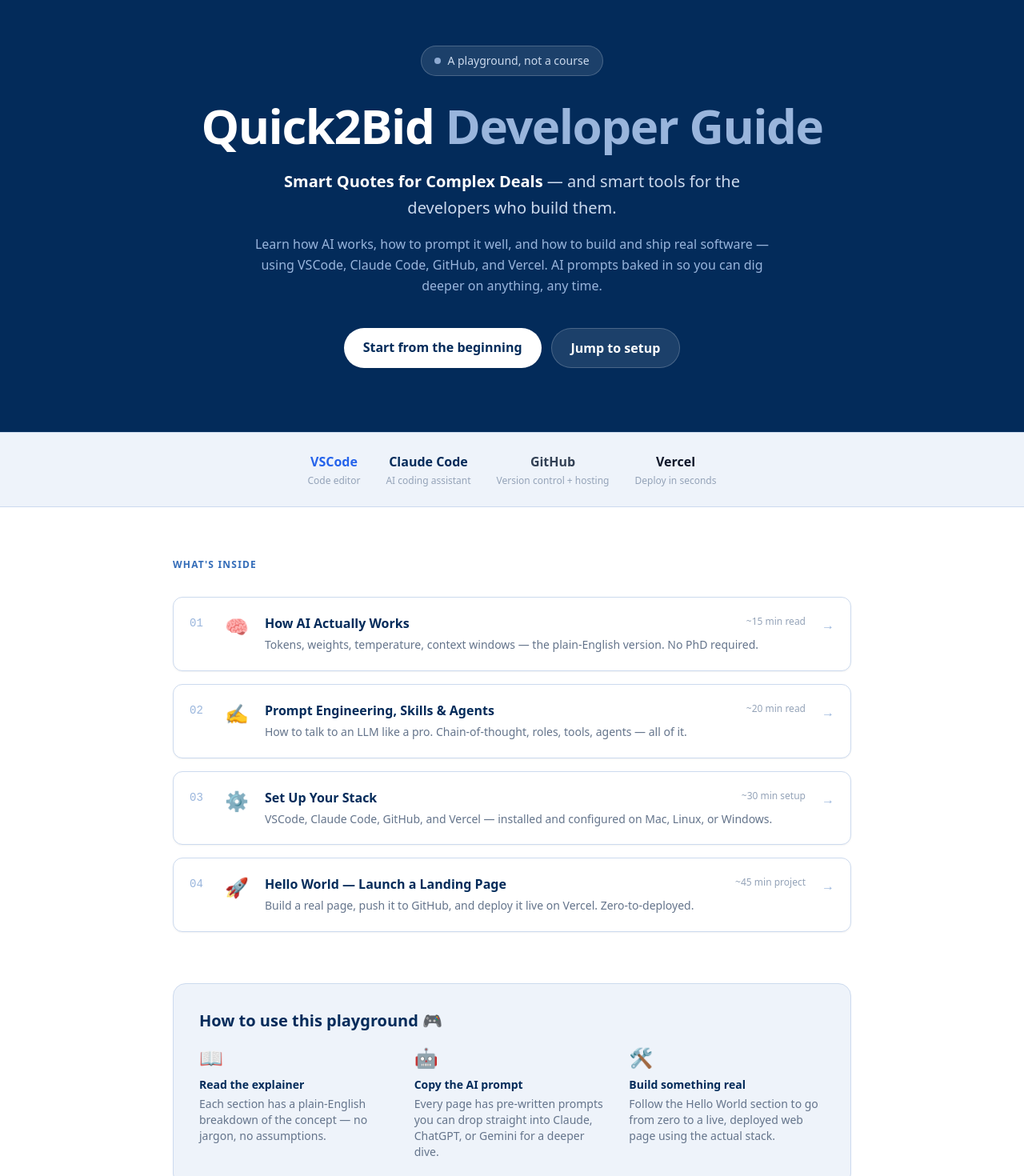
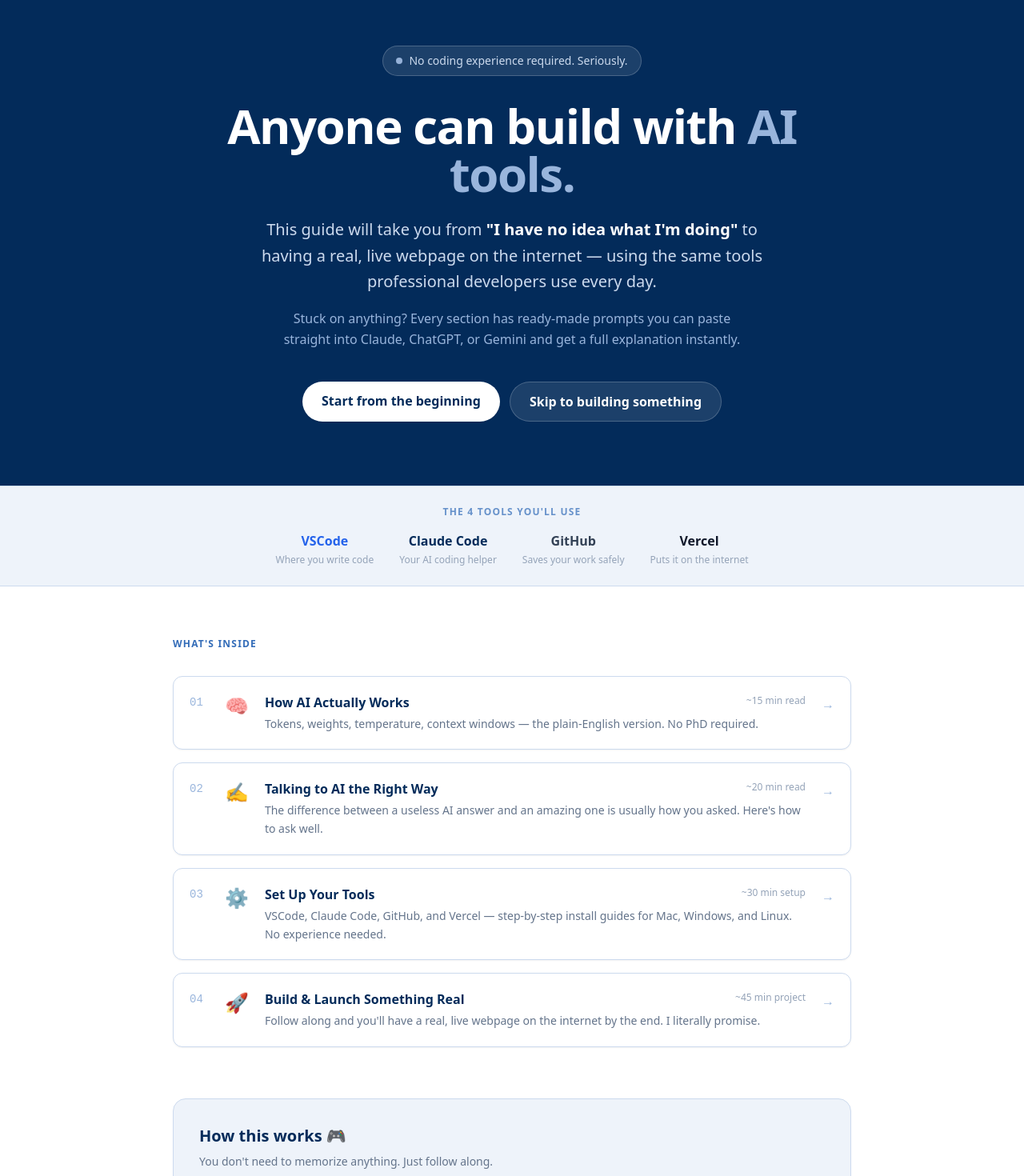
Before and after one commit to bbarlas-quick2bid/cc-for-dummies, a Next.js app: page / in a window 1280 px wide. Shown: the part 80-1550 px from the top of the page at 80% size. Built offline with nearby package versions, Linux system fonts and the light colour scheme.

Commit message:
feat: friendlier tone + improved AskYourAI copy prompt UX

```diff
--- a/app/layout.tsx
+++ b/app/layout.tsx
@@ -3,12 +3,12 @@ import "./globals.css";
 import NavBar from "@/components/NavBar";
 
 export const metadata: Metadata = {
-  title: "Quick2Bid Developer Guide — VSCode · Claude Code · GitHub · Vercel",
+  title: "Quick2Bid Guide — Anyone Can Build with AI",
   description:
-    "Quick2Bid's plain-English guide to AI, LLMs, and the modern dev stack. Learn how to build and ship with VSCode, Claude Code, GitHub, and Vercel.",
+    "A plain-English guide to AI tools — no experience needed. Learn how to use VSCode, Claude Code, GitHub, and Vercel to build and ship something real.",
   openGraph: {
-    title: "Quick2Bid Developer Guide",
-    description: "Smart tools for the modern developer. Learn VSCode, Claude Code, GitHub & Vercel — with AI prompts baked in.",
+    title: "Quick2Bid Guide — Anyone Can Build with AI",
+    description: "No coding experience required. Learn AI tools and build a real webpage — with ready-made prompts for Claude, ChatGPT, and Gemini baked in.",
     type: "website",
   },
 };
--- a/app/page.tsx
+++ b/app/page.tsx
@@ -14,36 +14,36 @@ const sections = [
     href: "/prompt-engineering",
     icon: "✍️",
     number: "02",
-    title: "Prompt Engineering, Skills & Agents",
+    title: "Talking to AI the Right Way",
     description:
-      "How to talk to an LLM like a pro. Chain-of-thought, roles, tools, agents — all of it.",
+      "The difference between a useless AI answer and an amazing one is usually how you asked. Here's how to ask well.",
     time: "~20 min read",
   },
   {
     href: "/setup",
     icon: "⚙️",
     number: "03",
-    title: "Set Up Your Stack",
+    title: "Set Up Your Tools",
     description:
-      "VSCode, Claude Code, GitHub, and Vercel — installed and configured on Mac, Linux, or Windows.",
+      "VSCode, Claude Code, GitHub, and Vercel — step-by-step install guides for Mac, Windows, and Linux. No experience needed.",
     time: "~30 min setup",
   },
   {
     href: "/hello-world",
     icon: "🚀",
     number: "04",
-    title: "Hello World — Launch a Landing Page",
+    title: "Build & Launch Something Real",
     description:
-      "Build a real page, push it to GitHub, and deploy it live on Vercel. Zero-to-deployed.",
+      "Follow along and you'll have a real, live webpage on the internet by the end. I literally promise.",
     time: "~45 min project",
   },
 ];
 
 const tools = [
-  { name: "VSCode", role: "Code editor", color: "text-blue-600" },
-  { name: "Claude Code", role: "AI coding assistant", color: "text-brand-500" },
-  { name: "GitHub", role: "Version control + hosting", color: "text-slate-700" },
-  { name: "Vercel", role: "Deploy in seconds", color: "text-slate-900" },
+  { name: "VSCode", role: "Where you write code", color: "text-blue-600" },
+  { name: "Claude Code", role: "Your AI coding helper", color: "text-brand-500" },
+  { name: "GitHub", role: "Saves your work safely", color: "text-slate-700" },
+  { name: "Vercel", role: "Puts it on the internet", color: "text-slate-900" },
 ];
 
 export default function Home() {
@@ -55,25 +55,22 @@ export default function Home() {
           <div className="inline-flex items-center gap-2 bg-white/10 border border-white/20 rounded-full px-4 py-2 mb-8">
             <span className="w-2 h-2 rounded-full bg-brand-200 animate-pulse" />
             <span className="text-sm text-brand-100 font-medium">
-              A playground, not a course
+              No coding experience required. Seriously.
             </span>
           </div>
 
           <h1 className="text-5xl sm:text-6xl font-extrabold leading-[1.1] mb-6 tracking-tight">
-            Quick2Bid{" "}
+            Anyone can build with{" "}
             <span className="text-brand-200">
-              Developer Guide
+              AI tools.
             </span>
           </h1>
 
           <p className="text-xl text-brand-100 leading-relaxed max-w-2xl mx-auto mb-4">
-            <em className="font-semibold not-italic text-white">Smart Quotes for Complex Deals</em>
-            {" "}— and smart tools for the developers who build them.
+            This guide will take you from <em className="font-semibold not-italic text-white">"I have no idea what I'm doing"</em> to having a real, live webpage on the internet — using the same tools professional developers use every day.
           </p>
-          <p className="text-brand-200 leading-relaxed max-w-2xl mx-auto mb-10">
-            Learn how AI works, how to prompt it well, and how to build and ship
-            real software — using VSCode, Claude Code, GitHub, and Vercel. AI
-            prompts baked in so you can dig deeper on anything, any time.
+          <p className="text-brand-200 leading-relaxed max-w-xl mx-auto mb-10">
+            Stuck on anything? Every section has ready-made prompts you can paste straight into Claude, ChatGPT, or Gemini and get a full explanation instantly.
           </p>
 
           <div className="flex flex-col sm:flex-row gap-3 justify-center">
@@ -84,10 +81,10 @@ export default function Home() {
               Start from the beginning
             </Link>
             <Link
-              href="/setup"
+              href="/hello-world"
               className="px-6 py-3 bg-white/10 hover:bg-white/20 text-white font-semibold rounded-[10000px] border border-white/20 transition-colors"
             >
-              Jump to setup
+              Skip to building something
             </Link>
           </div>
         </div>
@@ -96,6 +93,7 @@ export default function Home() {
       {/* Tool stack strip */}
       <section className="border-y border-brand-100 bg-brand-50 py-6">
         <div className="max-w-4xl mx-auto px-6">
+          <p className="text-center text-xs font-bold text-brand-300 uppercase tracking-widest mb-4">The 4 tools you&apos;ll use</p>
           <div className="flex flex-wrap items-center justify-center gap-8">
             {tools.map((t) => (
               <div key={t.name} className="flex flex-col items-center gap-1">
@@ -121,15 +119,10 @@ export default function Home() {
               href={s.href}
               className="group flex gap-5 p-5 rounded-xl border border-brand-100 bg-white hover:bg-brand-50 hover:border-brand-300 transition-all shadow-sm"
             >
-              {/* Number */}
               <div className="flex-shrink-0 text-sm font-mono text-brand-200 group-hover:text-brand-400 transition-colors pt-0.5 w-6">
                 {s.number}
               </div>
-
-              {/* Icon */}
               <div className="flex-shrink-0 text-2xl">{s.icon}</div>
-
-              {/* Text */}
               <div className="flex-1 min-w-0">
                 <div className="flex items-start justify-between gap-4">
                   <h3 className="font-bold text-brand-500 group-hover:text-brand-600 transition-colors">
@@ -143,8 +136,6 @@ export default function Home() {
                   {s.description}
                 </p>
               </div>
-
-              {/* Arrow */}
               <div className="flex-shrink-0 text-brand-200 group-hover:text-brand-500 transition-all group-hover:translate-x-1 pt-0.5">
                 →
               </div>
@@ -153,35 +144,33 @@ export default function Home() {
         </div>
       </section>
 
-      {/* How to use this guide */}
+      {/* How it works */}
       <section className="max-w-4xl mx-auto px-6 pb-16">
         <div className="rounded-2xl border border-brand-100 bg-brand-50 p-8">
-          <h2 className="text-xl font-bold text-brand-500 mb-4">
-            How to use this playground 🎮
+          <h2 className="text-xl font-bold text-brand-500 mb-2">
+            How this works 🎮
           </h2>
+          <p className="text-slate-500 text-sm mb-6">You don&apos;t need to memorize anything. Just follow along.</p>
           <div className="grid sm:grid-cols-3 gap-6 text-sm text-slate-500">
             <div>
               <div className="text-2xl mb-2">📖</div>
-              <p className="font-semibold text-brand-500 mb-1">Read the explainer</p>
+              <p className="font-semibold text-brand-500 mb-1">Read the plain-English explainer</p>
               <p>
-                Each section has a plain-English breakdown of the concept — no jargon, no
-                assumptions.
+                Every concept is explained like you&apos;ve never heard of it before. No jargon, no assumptions about what you already know.
               </p>
             </div>
             <div>
               <div className="text-2xl mb-2">🤖</div>
-              <p className="font-semibold text-brand-500 mb-1">Copy the AI prompt</p>
+              <p className="font-semibold text-brand-500 mb-1">Use the built-in AI prompts</p>
               <p>
-                Every page has pre-written prompts you can drop straight into Claude,
-                ChatGPT, or Gemini for a deeper dive.
+                Want to go deeper on anything? Every section has a ready-made prompt — just copy it and paste into any AI chatbot for an instant deep dive.
               </p>
             </div>
             <div>
               <div className="text-2xl mb-2">🛠️</div>
               <p className="font-semibold text-brand-500 mb-1">Build something real</p>
               <p>
-                Follow the Hello World section to go from zero to a live, deployed web page
-                using the actual stack.
+                The last section walks you through launching an actual webpage. By the end you&apos;ll have a live URL you can share with anyone.
               </p>
             </div>
           </div>
--- a/components/AskYourAI.tsx
+++ b/components/AskYourAI.tsx
@@ -20,26 +20,11 @@ export default function AskYourAI({ prompt, label, context }: Props) {
   return (
     <div className="my-8 rounded-xl border border-brand-200 bg-brand-50 overflow-hidden">
       {/* Header */}
-      <div className="flex items-center justify-between px-4 py-3 bg-brand-500 border-b border-brand-600">
-        <div className="flex items-center gap-2">
-          <span className="text-lg">🤖</span>
-          <span className="text-sm font-semibold text-white">
-            {label ?? "Ask Your AI"}
-          </span>
-          <span className="text-xs text-brand-200 hidden sm:inline">
-            — paste this into Claude, ChatGPT, or Gemini
-          </span>
-        </div>
-        <button
-          onClick={handleCopy}
-          className={`text-xs px-3 py-1.5 rounded-lg font-medium transition-all ${
-            copied
-              ? "bg-green-600 text-white"
-              : "bg-white/20 text-white border border-white/30 hover:bg-white/30"
-          }`}
-        >
-          {copied ? "Copied!" : "Copy Prompt"}
-        </button>
+      <div className="flex items-center gap-2 px-4 py-3 bg-brand-500 border-b border-brand-600">
+        <span className="text-lg">🤖</span>
+        <span className="text-sm font-semibold text-white">
+          {label ?? "Ask Your AI"}
+        </span>
       </div>
 
       {/* Context label */}
@@ -55,6 +40,24 @@ export default function AskYourAI({ prompt, label, context }: Props) {
           {prompt}
         </p>
       </div>
+
+      {/* Copy footer */}
+      <div className="flex items-center justify-between gap-4 px-4 py-3 bg-brand-100/60 border-t border-brand-200">
+        <p className="text-xs text-brand-400 leading-snug">
+          👆 Copy this prompt and paste it into{" "}
+          <strong className="text-brand-500">Claude, ChatGPT, or Gemini</strong> — it will explain everything in as much detail as you want.
+        </p>
+        <button
+          onClick={handleCopy}
+          className={`flex-shrink-0 text-xs px-3 py-1.5 rounded-lg font-semibold transition-all ${
+            copied
+              ? "bg-green-600 text-white"
+              : "bg-brand-500 text-white hover:bg-brand-600"
+          }`}
+        >
+          {copied ? "Copied!" : "Copy Prompt"}
+        </button>
+      </div>
     </div>
   );
 }
--- a/components/NavBar.tsx
+++ b/components/NavBar.tsx
@@ -25,7 +25,7 @@ export default function NavBar() {
             Quick2Bid
           </span>
           <span className="text-xs font-semibold bg-brand-50 text-brand-500 border border-brand-200 px-2 py-0.5 rounded-full">
-            Dev Guide
+            AI Guide
           </span>
         </Link>
 
```
